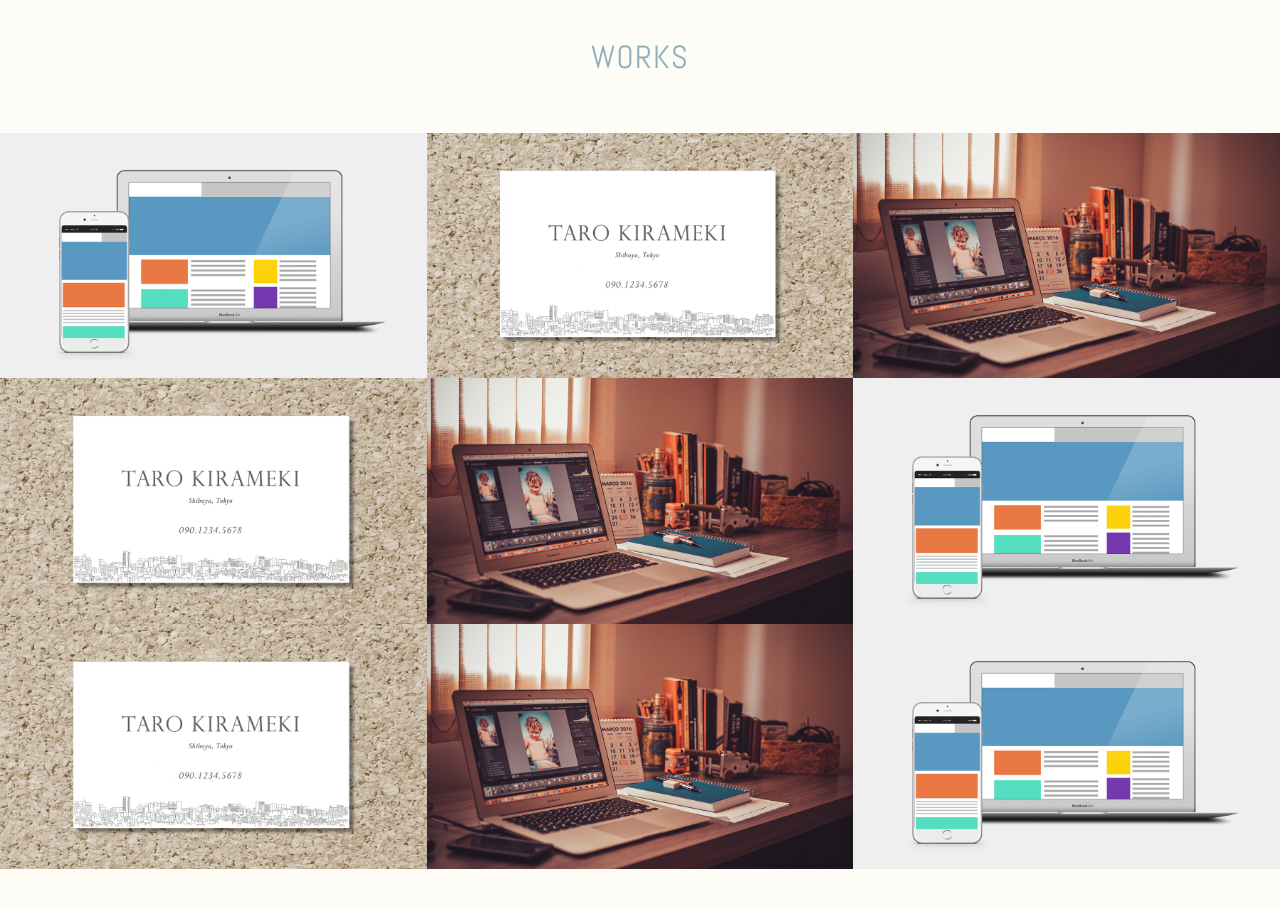
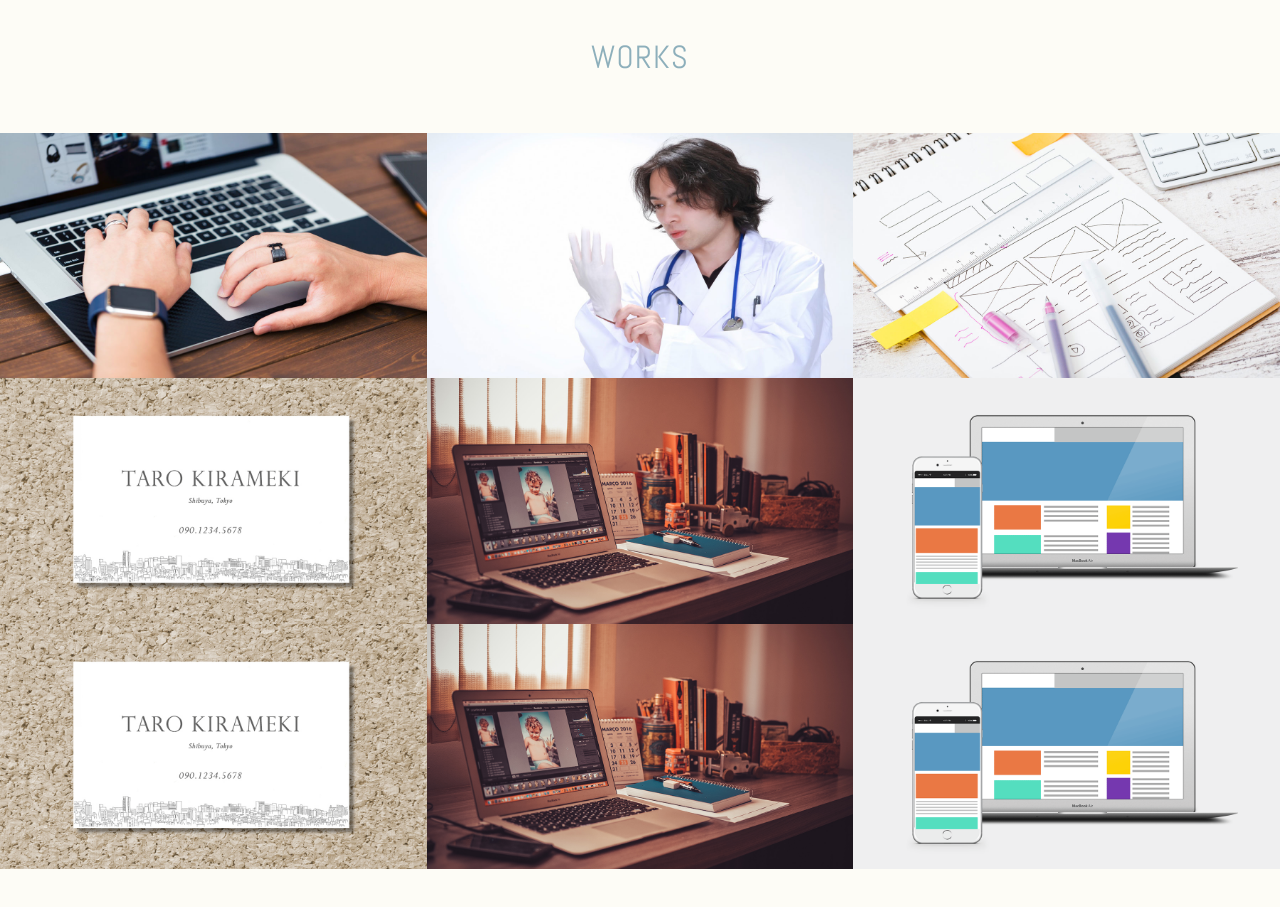
Before and after one commit to kazuu25/kazuu25.github.io, a plain HTML site: page index.html in a window 1280 px wide. Shown: the part 1040-1947 px from the top of the page. Drawn offline with nearby package versions, Linux system fonts and the light colour scheme.

Commit message:
commit 3

```diff
--- a/index.html
+++ b/index.html
@@ -36,19 +36,19 @@
       </section><!--works-->
       <section id="works">
         <h2 class="text-center">Works</h2>
-        <div class="works-box"><a href="#"><img src="./images/img_work_site.png" alt="株式会社きらめき コーポレートサイト様 Webサイトデザイン">
+        <div class="works-box"><a href="#"><img src="./images/blog.jpg" alt="株式会社きらめき コーポレートサイト様 Webサイトデザイン">
             <div class="works-box-inner">
               <div class="text-center">
                 <h3>株式会社きらめき コーポレートサイト</h3><small>2016.04.20</small><span class="button-readmore">Read More</span>
               </div>
             </div></a></div>
-        <div class="works-box"><a href="#"><img src="./images/img_work_card.jpg" alt="きらめき太郎様 名刺デザイン">
+        <div class="works-box"><a href="#"><img src="./images/doctor.jpg" alt="きらめき太郎様 名刺デザイン">
             <div class="works-box-inner">
               <div class="text-center">
                 <h3>きらめき太郎様 名刺</h3><small>2016.04.20</small><span class="button-readmore">Read More</span>
               </div>
             </div></a></div>
-        <div class="works-box"><a href="#"><img src="./images/img_work_blog.jpg" alt="WordPressオリジナルテーマ">
+        <div class="works-box"><a href="#"><img src="./images/webdesign.jpg" alt="WordPressオリジナルテーマ">
             <div class="works-box-inner">
               <div class="text-center">
                 <h3>ブログデザイン</h3><small>2016.04.20</small><span class="button-readmore">Read More</span>
```
